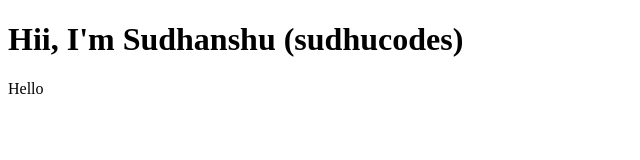
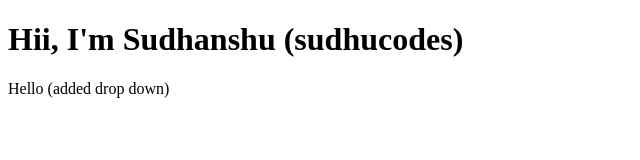
Before and after one commit to sudhucodes/git-github, a plain HTML site: page index.html in a window 1280 px wide. Shown: the whole page, without its empty margins (0-640 px from the left). Drawn offline with Linux system fonts and the light colour scheme.

```diff
--- a/index.html
+++ b/index.html
@@ -7,6 +7,6 @@
 </head>
 <body>
     <h1>Hii, I'm Sudhanshu (sudhucodes)</h1>
-    <p>Hello</p>
+    <p>Hello (added drop down)</p>
 </body>
 </html>
```
